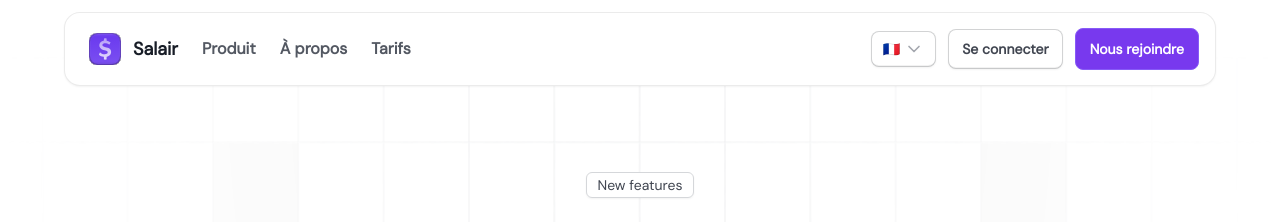
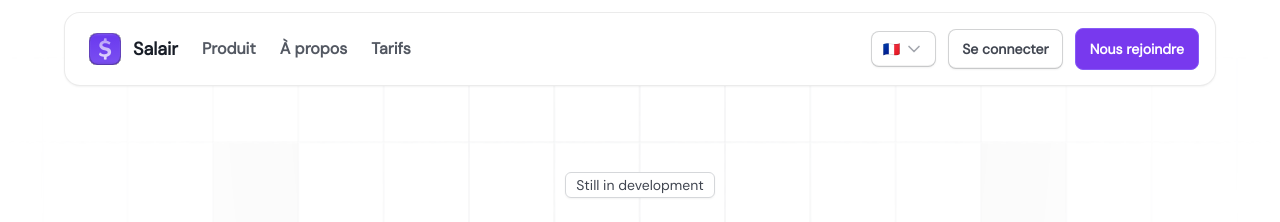
Before and after one commit to Fan2Shrek/salair, a Nuxt app in the folder frontend/: page / in a window 1280 px wide. Shown: the top 222 px of the page. Built offline with nearby package versions, Linux system fonts and the light colour scheme.

Commit message:
feat(frontend:landing): update badge text to indicate ongoing development status

```diff
--- a/frontend/pages/index.vue
+++ b/frontend/pages/index.vue
@@ -10,7 +10,7 @@
             </div>
             <section class="pt-10 md:pt-19 px-4 sm:px-6 max-w-7xl w-full mx-auto pb-24">
                 <div class="mt-12 md:mt-24 relative">
-                    <UBadge variant="modern" class="w-fit mx-auto">New features</UBadge>
+                    <UBadge variant="modern" class="w-fit mx-auto">Still in development</UBadge>
                     <h1
                         class="text-primary font-semibold text-3xl sm:text-4xl md:text-5xl lg:text-6xl text-center mt-4 md:mt-6"
                     >
```
